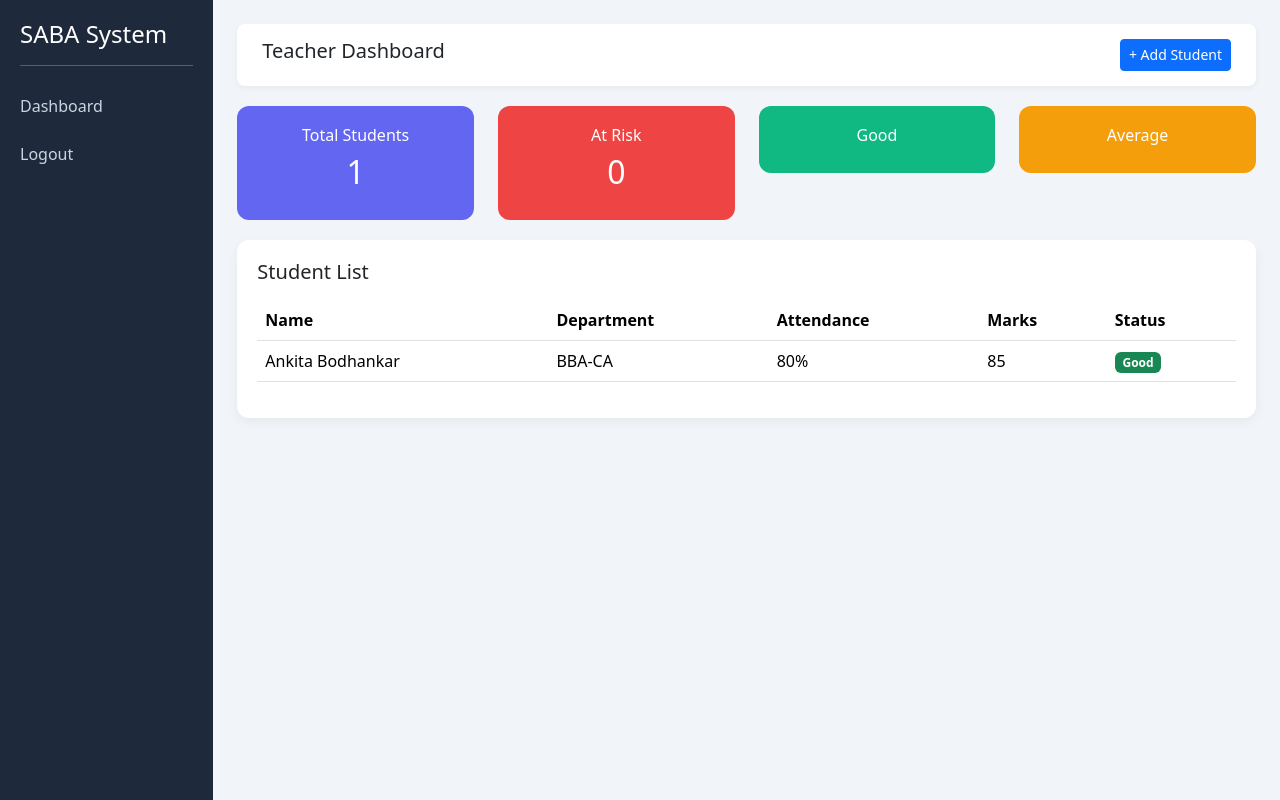
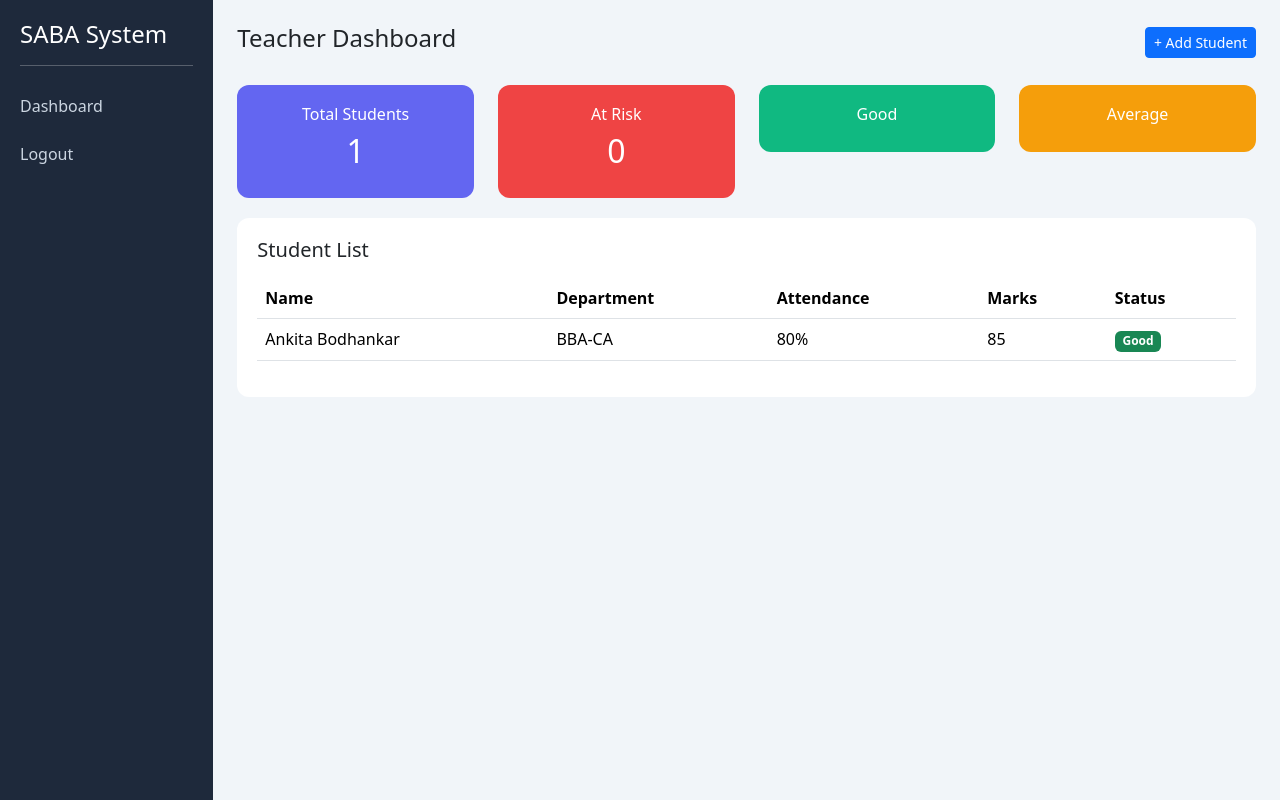
Before and after one commit to ankitabodhankar-git/SABA_System, a Flask app: page /teacher in a window 1280 px wide. Run offline with Flask 3, Linux system fonts and the light colour scheme; data comes from the database, SQL or seed files in the repository.

Commit message:
Improved dashboard structure

```diff
--- a/templates/login.html
+++ b/templates/login.html
@@ -9,7 +9,7 @@
 <div class="container d-flex justify-content-center align-items-center vh-100">
     <div class="card p-4 shadow" style="width:400px;">
         <h3 class="text-center">SABA System</h3>
-        <p class="text-center text-muted">Teacher Login</p>
+
 
         {% if error %}
         <div class="alert alert-danger">{{ error }}</div>
--- a/templates/teacher_dashboard.html
+++ b/templates/teacher_dashboard.html
@@ -19,7 +19,6 @@
             color:#cbd5e1;
             padding:12px 0;
             text-decoration:none;
-            font-weight:500;
         }
 
         .sidebar a:hover { color:white; }
@@ -40,15 +39,6 @@
             padding:20px;
             border-radius:12px;
             margin-top:20px;
-            box-shadow:0 4px 12px rgba(0,0,0,0.05);
-        }
-
-        .top-bar {
-            background:white;
-            padding:15px 25px;
-            box-shadow:0 2px 6px rgba(0,0,0,0.05);
-            margin-bottom:20px;
-            border-radius:8px;
         }
     </style>
 </head>
@@ -57,7 +47,6 @@
 <div class="container-fluid">
     <div class="row">
 
-        <!-- Sidebar -->
         <div class="col-md-2 sidebar">
             <h4>SABA System</h4>
             <hr>
@@ -65,11 +54,10 @@
             <a href="/">Logout</a>
         </div>
 
-        <!-- Main Content -->
         <div class="col-md-10 p-4">
 
-            <div class="top-bar d-flex justify-content-between">
-                <h5>Teacher Dashboard</h5>
+            <div class="d-flex justify-content-between align-items-center mb-4">
+                <h4>Teacher Dashboard</h4>
                 <a href="/add_performance" class="btn btn-primary btn-sm">
                     + Add Student
                 </a>
@@ -110,9 +98,9 @@
 
             <!-- Student Table -->
             <div class="table-box">
-                <h5 class="mb-3">Student List</h5>
+                <h5>Student List</h5>
 
-                <table class="table table-hover">
+                <table class="table table-hover mt-3">
                     <thead>
                         <tr>
                             <th>Name</th>
```
